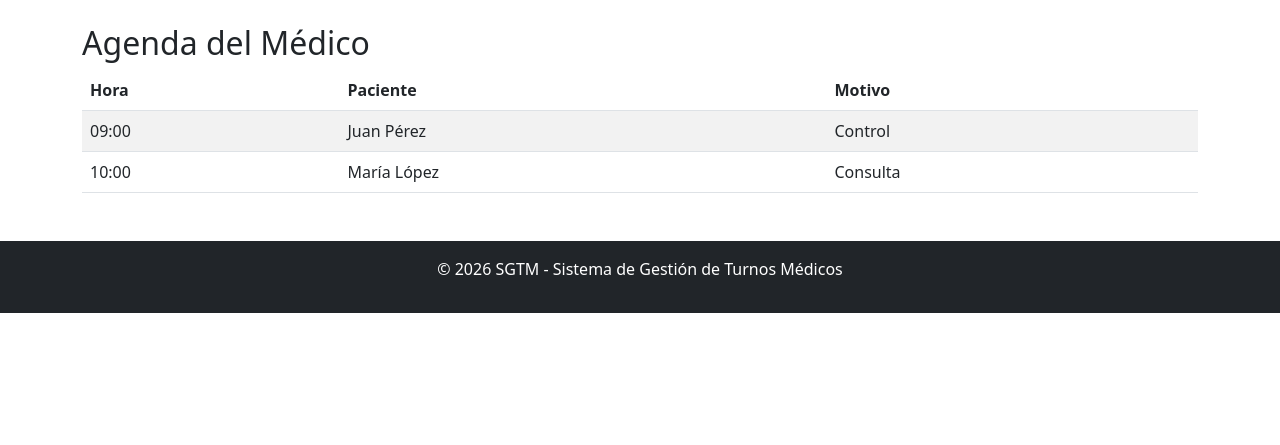
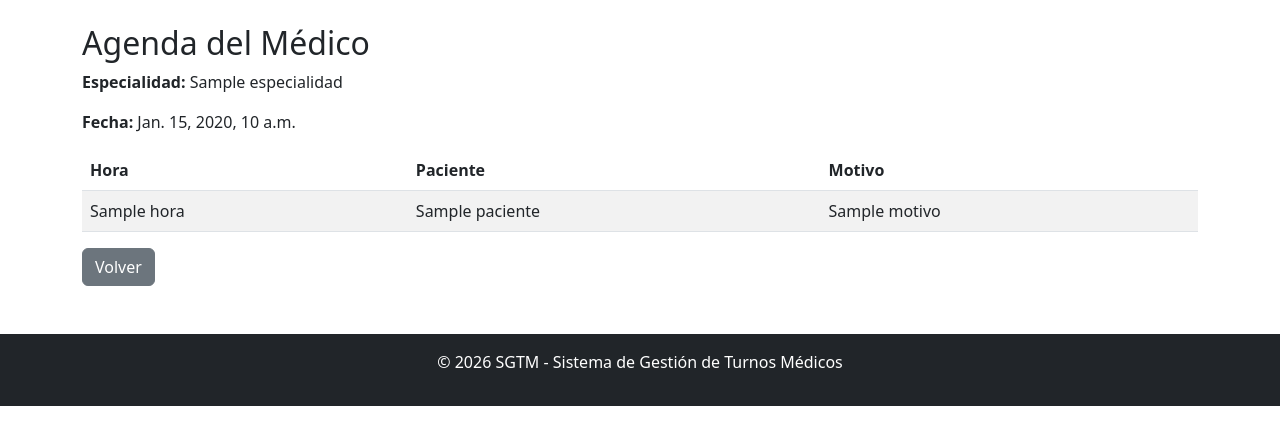
Before and after one commit to emelgarejo2024/SGTM-Django, a Django app: template turnos/templates/agenda.html in a window 1280 px wide. Shown: the part 56-501 px from the top of the page. Run offline with Django 5.2, Linux system fonts and the light colour scheme; tables that the repository leaves empty hold one stand-in row (values such as "Sample post"); the template is opened without the code that fills it: values that come from a table or form of the project are taken from there, most other values are stand-ins (such as "Sample title", 1, 10 or a date in 2020); parts of the project's set-up code (start-up, migrations or seed data) failed here and were passed over.

Commit message:
feat: formulario de búsqueda conectado a agenda y render dinámico

```diff
--- a/core_sgtm/urls.py
+++ b/core_sgtm/urls.py
@@ -26,6 +26,6 @@ urlpatterns = [
     # API
     path('api/especialidades/', api_obtener_especialidades, name='api_especialidades'),
 
-    # Rutas de la app
-    path('', include('turnos.urls')),
+    # APP
+    path('', include('turnos.urls')),  # 👈 esto conecta todo
 ]
--- a/turnos/templates/agenda.html
+++ b/turnos/templates/agenda.html
@@ -5,6 +5,9 @@
 {% block content %}
 
 <h2>Agenda del Médico</h2>
+
+<p><strong>Especialidad:</strong> {{ especialidad }}</p>
+<p><strong>Fecha:</strong> {{ fecha }}</p>
 
 <table class="table table-striped">
     <thead>
@@ -15,17 +18,20 @@
         </tr>
     </thead>
     <tbody>
+        {% for paciente in pacientes %}
         <tr>
-            <td>09:00</td>
-            <td>Juan Pérez</td>
-            <td>Control</td>
+            <td>{{ paciente.hora }}</td>
+            <td>{{ paciente.nombre }}</td>
+            <td>{{ paciente.motivo }}</td>
         </tr>
+        {% empty %}
         <tr>
-            <td>10:00</td>
-            <td>María López</td>
-            <td>Consulta</td>
+            <td colspan="3">No hay pacientes agendados</td>
         </tr>
+        {% endfor %}
     </tbody>
 </table>
 
+<a href="/" class="btn btn-secondary">Volver</a>
+
 {% endblock %}
--- a/turnos/templates/index.html
+++ b/turnos/templates/index.html
@@ -6,7 +6,7 @@
 
 <h2>Buscar Turnos Médicos</h2>
 
-<form method="GET" action="">
+<form method="GET" action="/agenda/">
 
     <div class="mb-3">
         <label class="form-label">Especialidad</label>
--- a/turnos/urls.py
+++ b/turnos/urls.py
@@ -2,5 +2,6 @@ from django.urls import path
 from . import views
 
 urlpatterns = [
-    path('', views.index, name='index'),
+    path('', views.index, name='index'),  # 👈 ESTA ES LA CLAVE
+    path('agenda/', views.agenda, name='agenda'),
 ]
```
Also changed, not shown: turnos/views.py (+20 -9 lines).
